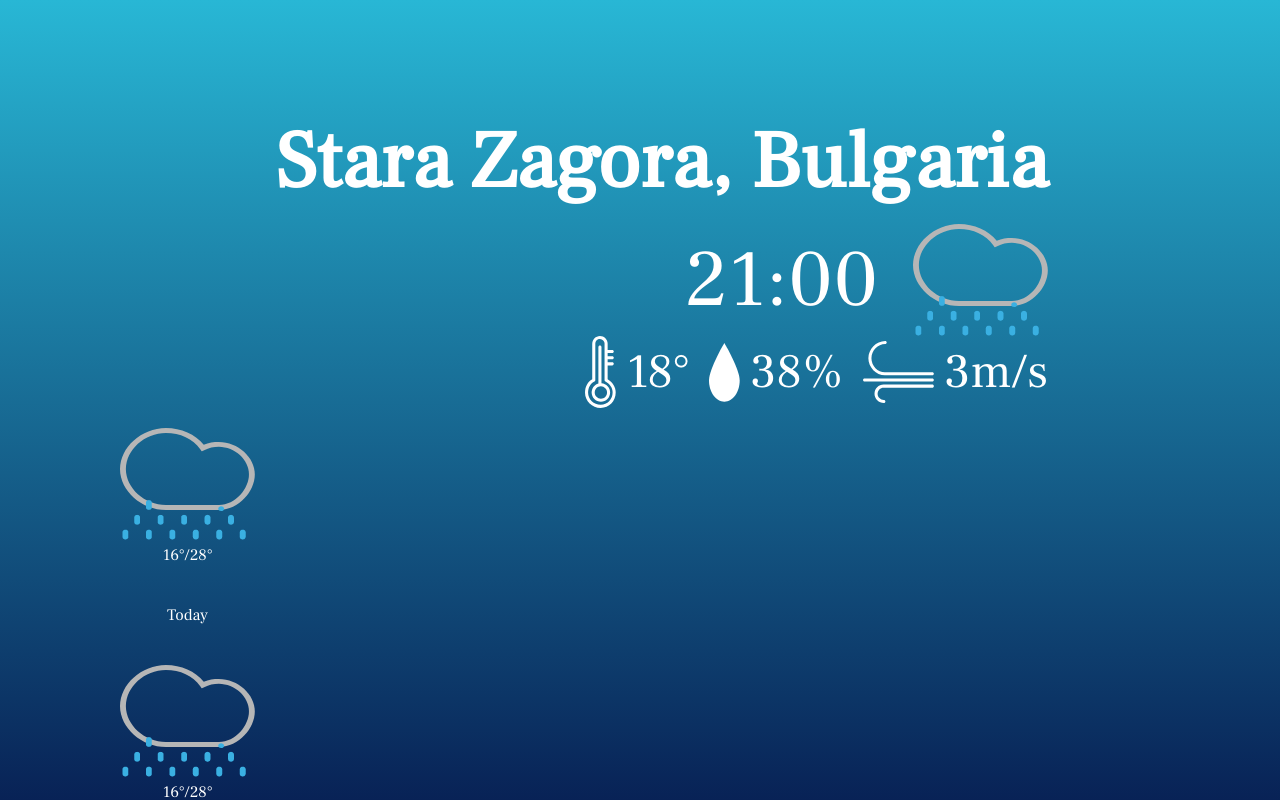
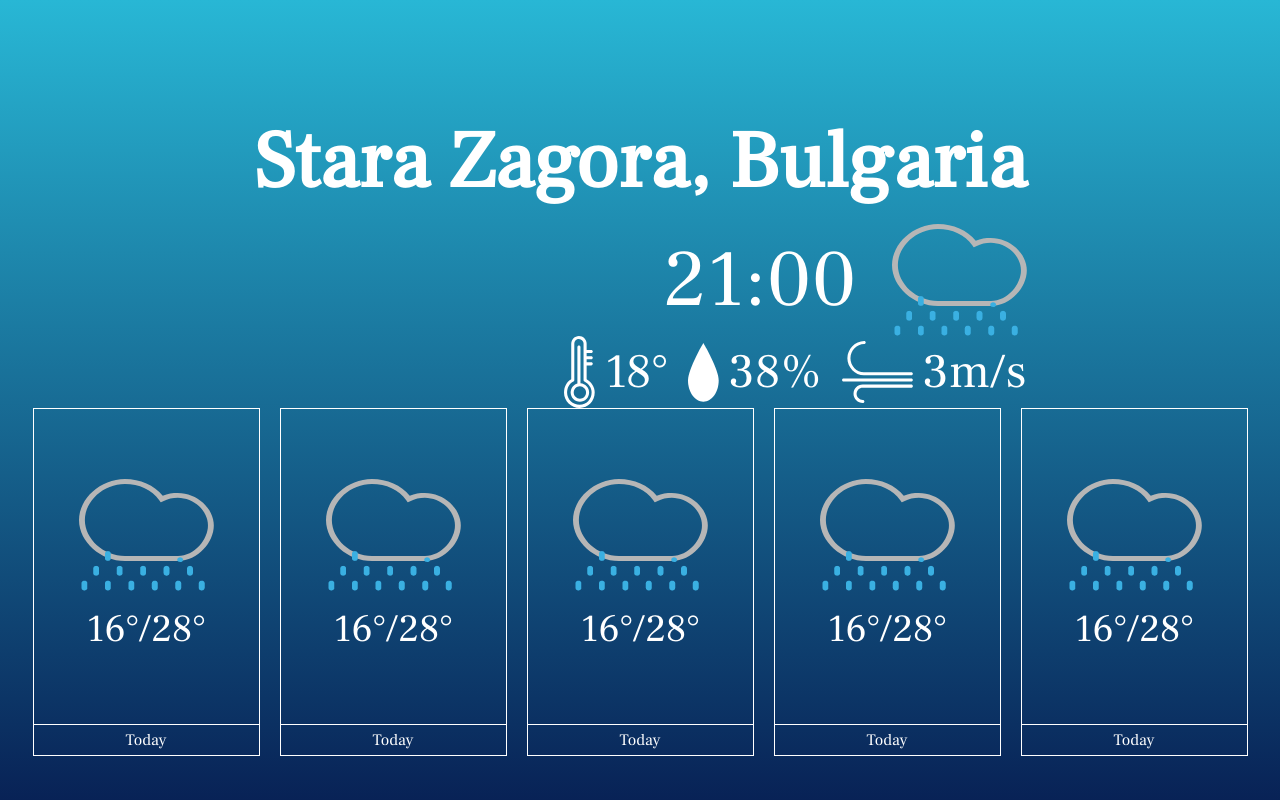
Before and after one commit to yordanzhelevdev/Weather-App, an Angular app: page / in a window 1280 px wide. Shown: the top 800 px of the page. Built offline with nearby package versions, Linux system fonts and the light colour scheme.

Commit message:
Latest css changes

```diff
--- a/src/app/app.component.css
+++ b/src/app/app.component.css
@@ -94,21 +94,27 @@
 
 .weekly-weather {
   grid-row: 5;
+  grid-column: 1 / -1;
+  display: grid;
+  grid-template-columns: repeat(5, auto);
+  justify-content: center;
+  grid-gap: 20px;
 }
 
 .day {
   display: flex;
   flex-direction: column;
+  border: 1px solid white;
 }
 
 .day > div {
-  padding: 20px;
   text-align: center;
 }
 
 
 .day-weather {
   padding: 70px 45px;
+  font-size: 2.4rem;
 }
 
 .day-weather img {
@@ -117,4 +123,5 @@
 
 .day-name {
   padding: 5px;
+  border-top: 1px solid white;
 }
```
